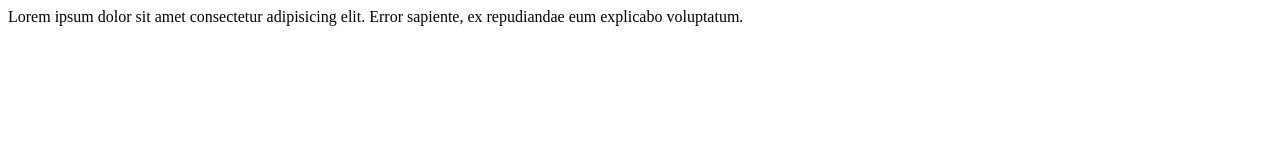
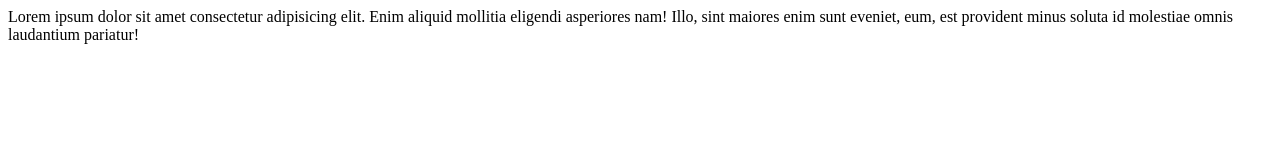
Before and after one commit to HyperChaos1337/My-First-Frontend-Projects, a plain HTML site: page header.html in a window 1280 px wide. Drawn offline with Linux system fonts and the light colour scheme.

Commit message:
header refactored

```diff
--- a/header.html
+++ b/header.html
@@ -7,7 +7,8 @@
 </head>
 <body>
     <header>
-        Lorem ipsum dolor sit amet consectetur adipisicing elit. Error sapiente, ex repudiandae eum explicabo voluptatum.
+        Lorem ipsum dolor sit amet consectetur adipisicing elit. Enim aliquid mollitia eligendi asperiores nam!
+        Illo, sint maiores enim sunt eveniet, eum, est provident minus soluta id molestiae omnis laudantium pariatur!
     </header>
 </body>
 </html>
```
